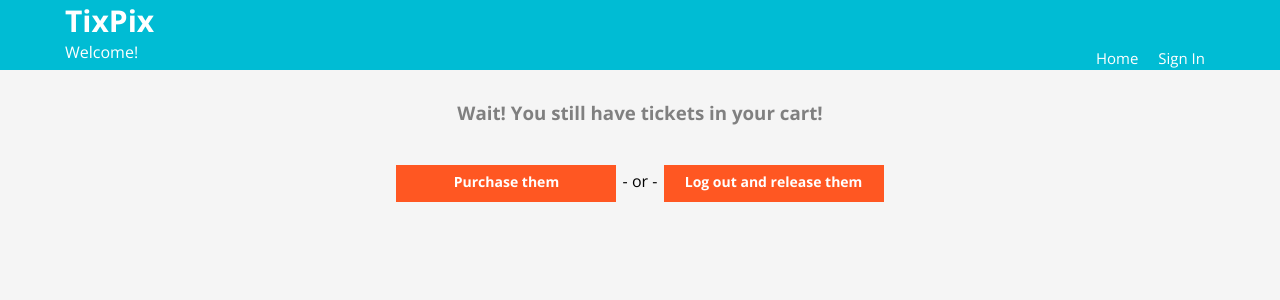
After one commit to jpdoherty90/Project_Week, a Django app: page /log_out/confirm in a window 1280 px wide. The commit adds this page. Shown: the top 300 px of the page. Run offline with Django 3.2, Linux system fonts and the light colour scheme.

Commit message:
added path for if user tries to log-out with tickets still in cart

```diff
--- a/apps/stubhub/static/stubhub/css/style.css
+++ b/apps/stubhub/static/stubhub/css/style.css
@@ -450,3 +450,16 @@ div.confirm_center{
 #how_to_sell p{
     padding: 10px
 }
+
+#log_out_confirm{
+    width: 500px;
+    margin: auto;
+    text-align: center;
+}
+
+#log_out_confirm_title{
+    width: 375px;
+    text-align: center;
+    margin: 30px auto -30px auto;
+    white-space: nowrap;
+}
--- /dev/null
+++ b/apps/stubhub/templates/stubhub/log_out_confirm.html
@@ -0,0 +1,23 @@
+<!DOCTYPE html>
+<html lang="en">
+<head>
+    <meta charset="UTF-8">
+    <meta name="viewport" content="width=device-width, initial-scale=1.0">
+    <meta http-equiv="X-UA-Compatible" content="ie=edge">
+     {% load static %}
+    <link rel="stylesheet" href="{% static 'stubhub/css/style.css' %}" media="screen" title="no title"  charset="utf-8">
+     <link rel="script" href="{% static 'stubhub/script/script.js' %}" media="screen" title="no title"  charset="utf-8">
+    <title>Log Out Confirmation</title>
+</head>
+
+
+{% include 'stubhub/snippets/nav.html' %}
+<body>
+    <div>
+        <div id="log_out_confirm">
+            <h3 id='log_out_confirm_title'>Wait!  You still have tickets in your cart!</h3>
+            <p><a href="/cart" class="button">Purchase them</a> - or - <a href="/log_out/confirm/remove" class="button">Log out and release them</a></p>
+        </div>
+    </div>
+</body>
+</html>
--- a/apps/stubhub/urls.py
+++ b/apps/stubhub/urls.py
@@ -8,6 +8,8 @@ urlpatterns = [
     url(r'^registration_attempt$', views.register),
     url(r'^login_attempt$', views.login),
     url(r'^log_out$', views.log_out),
+    url(r'^log_out/confirm$', views.log_out_confirm),
+    url(r'^log_out/confirm/remove$', views.remove_all_from_cart),
     url(r'^sell_tickets_search$', views.sell_search),
     url(r'^sell/(?P<parameter>\d+)$', views.init_sale),
     url(r'^sell/(?P<parameter>\d+)/post_tickets$', views.post_tickets),
--- a/apps/stubhub/views.py
+++ b/apps/stubhub/views.py
@@ -88,12 +88,29 @@ def login(request):
 #----------------------------------------------------------------
 
 def log_out(request):
-    request.session.clear()
-    return redirect("/")
+    if len(request.session['cart']) > 0:
+        return redirect('/log_out/confirm')
+    else:
+        request.session.clear()
+        return redirect("/")
+#-----------------------------------------------------------------
+#-----------------------------------------------------------------
+
+def log_out_confirm(request):
+    return render(request, 'stubhub/log_out_confirm.html')
 
 #-----------------------------------------------------------------
 #-----------------------------------------------------------------
 
+def remove_all_from_cart(request):
+    request.session.modified = True
+    for ticket_id in request.session['cart']:
+        Ticket.objects.filter(id=ticket_id).update(available=True)
+    request.session['cart']=[]
+    return redirect('/log_out')
+
+#-----------------------------------------------------------------
+#-----------------------------------------------------------------
 
 def init_sale(request, parameter):
 
```
